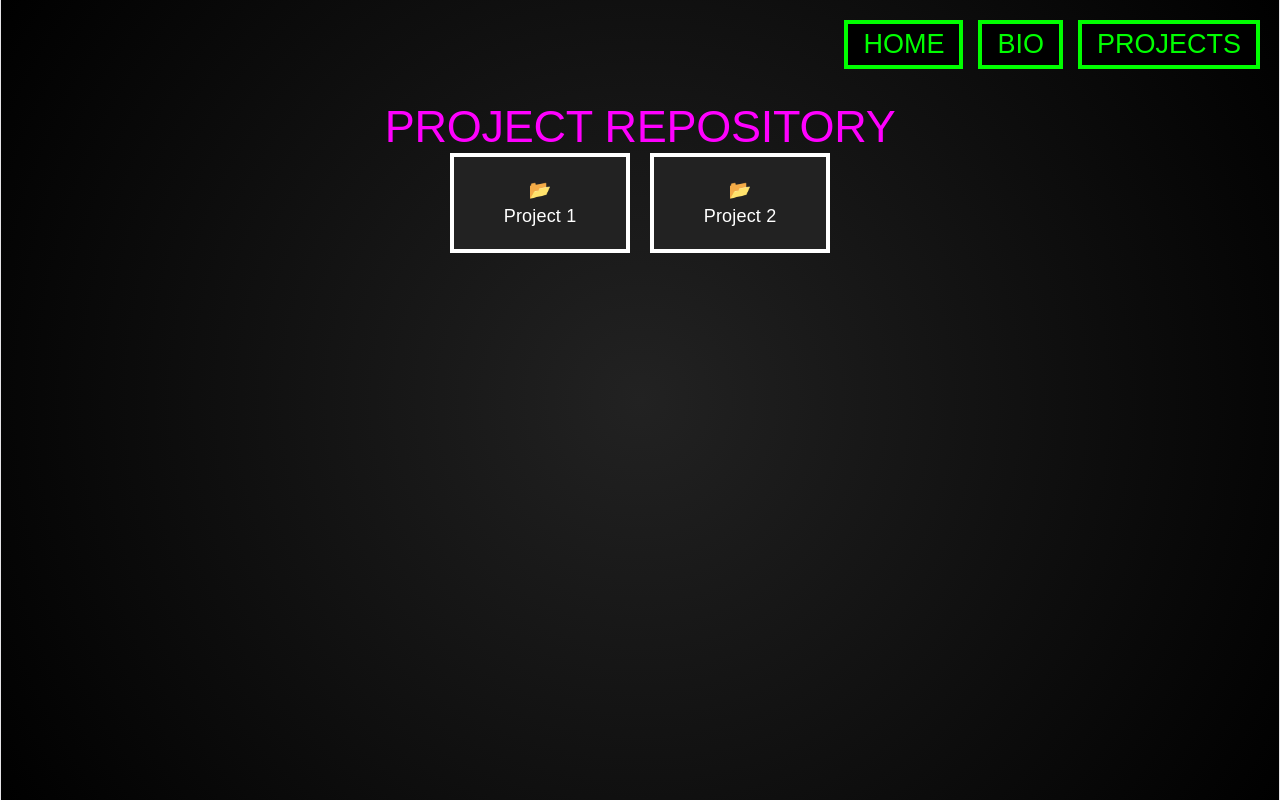
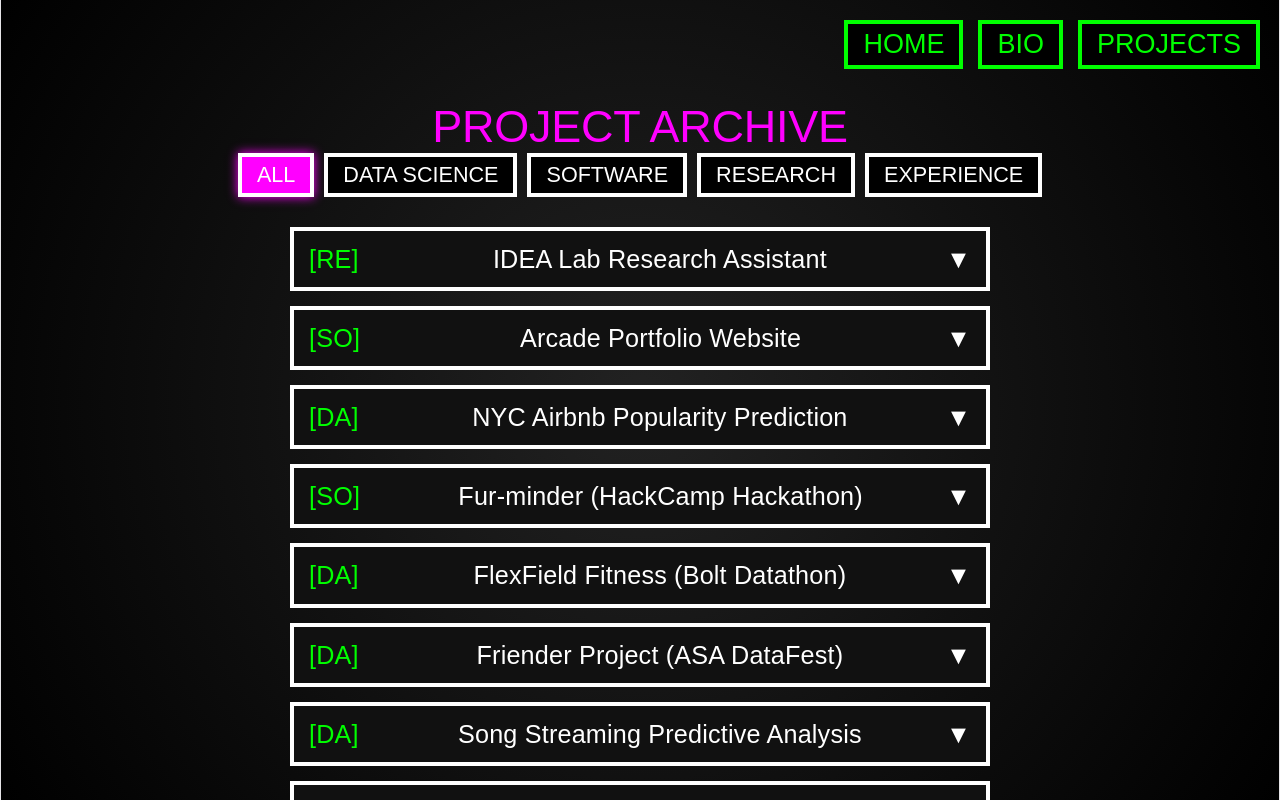
Before and after one commit to svnxxa/svnxxa.github.io, a React (Vite) app: page / in a window 1280 px wide. Both pictures are taken after a click on the button "PROJECTS". Shown: the top 800 px of the page. Built offline with nearby package versions, Linux system fonts and the light colour scheme; a web font is replaced by a local one.

Commit message:
update projects

```diff
--- a/src/App.css
+++ b/src/App.css
@@ -282,3 +282,117 @@ body {
   width: 35px;
   image-rendering: pixelated;
 }
+
+
+/* FILTER SYSTEM */
+.filter-system {
+  display: flex;
+  justify-content: center;
+  gap: 10px;
+  margin-bottom: 30px;
+  flex-wrap: wrap;
+}
+
+.filter-btn {
+  background: #000;
+  color: #fff;
+  border: 4px solid #fff;
+  padding: 5px 15px;
+  cursor: pointer;
+  font-size: 1.2rem;
+  transition: all 0.2s;
+}
+
+.filter-btn.active {
+  background: #ff00ff; /* Neon Pink active state */
+  color: #fff;
+  box-shadow: 0 0 10px #ff00ff;
+  border-color: #fff;
+}
+
+/* ACCORDION */
+.accordion-container {
+  width: 95%;
+  max-width: 700px;
+  margin: 0 auto;
+}
+
+.project-card {
+  border: 4px solid #fff;
+  margin-bottom: 15px;
+  background: #111;
+  transition: transform 0.1s;
+}
+
+.project-card.open {
+  border-color: #00ffff; /* Neon blue when expanded */
+}
+
+.project-header {
+  padding: 15px;
+  display: flex;
+  justify-content: space-between;
+  align-items: center;
+  cursor: pointer;
+  font-size: 1.4rem;
+}
+
+.project-header:hover {
+  background: #222;
+}
+
+.project-id-tag {
+  color: #00ff00;
+  margin-right: 15px;
+}
+
+.project-body {
+  padding: 20px;
+  border-top: 4px dashed #fff;
+  background: #000;
+  animation: scanline 0.2s ease-out;
+}
+
+.project-date {
+  color: #888;
+  font-size: 0.9rem;
+  margin-top: 0;
+}
+
+.project-desc {
+  font-size: 1.2rem;
+  line-height: 1.4;
+}
+
+.tech-tags {
+  display: flex;
+  gap: 8px;
+  flex-wrap: wrap;
+  margin: 15px 0;
+}
+
+.tag {
+  background: #333;
+  padding: 2px 8px;
+  font-size: 1rem;
+  border: 1px solid #fff;
+}
+
+.repo-link {
+  display: inline-block;
+  color: #00ffff;
+  text-decoration: none;
+  border: 2px solid #00ffff;
+  padding: 5px 10px;
+  margin-top: 10px;
+}
+
+.repo-link:hover {
+  background: #00ffff;
+  color: #000;
+}
+
+@keyframes scanline {
+  from { opacity: 0; transform: translateY(-5px); }
+  to { opacity: 1; transform: translateY(0); }
+}
--- a/src/App.jsx
+++ b/src/App.jsx
@@ -9,10 +9,105 @@ import githubIcon from './assets/github_icon_bg.png'
 import linkedinIcon from './assets/linkedin_icon_bg.png'
 import resumeIcon from './assets/resume_icon.png'
 
+const projectsData = [
+  {
+    id: "idea-lab",
+    title: "IDEA Lab Research Assistant",
+    category: "Research",
+    date: "May 2025 - Present",
+    desc: "Supporting interdisciplinary aging research at UBC. Analyzing sensor data from therapeutic cycling and qualitative data for social robot engagement.",
+    tech: ["Biostatistics", "Qualitative Analysis", "Social Robots"],
+    link: "#"
+  },
+   {
+    id: "portfolio",
+    title: "Arcade Portfolio Website",
+    category: "Software",
+    date: "Apr 2026 - Present",
+    desc: "The site you are seeing now! Designed a pixel-art interface with state-driven UI, custom CSS animations, and randomized easter eggs.",
+    tech: ["React", "Vite", "CSS3", "JavaScript"],
+    link: "https://github.com/svnxxa/svnxxa.github.io"
+  },
+  {
+    id: "airbnb",
+    title: "NYC Airbnb Popularity Prediction",
+    category: "Data Science",
+    date: "Sep - Dec 2025",
+    desc: "Built a Gradient Boosting ML model to forecast listing popularity for 48,000+ listings. Achieved 1.412 RMSE, outperforming linear baselines.",
+    tech: ["Python", "Scikit-Learn", "GridSearchCV", "Seaborn"],
+    link: "https://github.com/svnxxa/cpsc330-hw5"
+  },
+  {
+    id: "furminder",
+    title: "Fur-minder (HackCamp Hackathon)",
+    category: "Software",
+    date: "Nov 2024",
+    desc: "Designed an 11.5-hour hackathon project focused on mental health. Led the Figma design process and collaborated with Unity developers to create a task-based pet simulator.",
+    tech: ["Figma", "Unity", "C#", "UI/UX"],
+    link: "https://devpost.com/software/fur-minder?_gl=1*ktmvoe*_gcl_au*MTgxNTE4NTg4Ni4xNzc4MDI4NTc0*_ga*NDY5NzA2NjYzLjE3NzgwMjg1NzU.*_ga_0YHJK3Y10M*czE3NzgwMjg1NzQkbzEkZzEkdDE3NzgwMjg3MjgkajQ2JGwwJGgw"
+  },
+  {
+    id: "flexfield",
+    title: "FlexField Fitness (Bolt Datathon)",
+    category: "Data Science",
+    date: "Oct 2024",
+    desc: "Analyzed partnership viability using OLS regression. Provided statistical evidence to optimize product offerings and mitigate brand loyalty risks for a fitness brand.",
+    tech: ["Python", "Statsmodels", "Regression", "Pandas"],
+    link: "https://github.com/svnxxa/BOLT-First-Byte-Datathon"
+  },
+  {
+    id: "friender",
+    title: "Friender Project (ASA DataFest)",
+    category: "Data Science",
+    date: "Mar 2024",
+    desc: "🏆 Awarded 'Most Creative'. Conducted deep-dive EDA in R to solve student engagement issues and proposed a platform-wide inbox feature to improve academic outcomes.",
+    tech: ["R", "Jupyter", "EDA", "UX Research"],
+    link: "https://github.com/svnxxa/DataFest-2024"
+  },
+  {
+    id: "lasso",
+    title: "Song Streaming Predictive Analysis",
+    category: "Data Science",
+    date: "Aug 2024",
+    desc: "Applied Lasso regression to identify song attributes influencing stream counts. Automated data retrieval via Kaggle API.",
+    tech: ["Python", "Lasso Regression", "Kaggle API", "Pandas"],
+    link: "https://github.com/svnxxa/music-streamed-analysis"
+  },
+  {
+    id: "bakery",
+    title: "Java Bakery Ordering System",
+    category: "Software",
+    date: "Jul - Aug 2024",
+    desc: "Designed a Java-based ordering system with a focus on Object-Oriented Design and TDD. Achieved 100% code coverage using JUnit and implemented data persistence with JSON.",
+    tech: ["Java", "Swing", "JUnit", "JSON"],
+    link: "https://github.com/svnxxa/cpsc210-bakery-system"
+  },
+  {
+  id: "stats-society",
+  title: "Undergraduate Statistics Society",
+  category: "Experience",
+  date: "Jul 2025 - Present",
+  desc: "Internal Director. Planning academic events, teaching statistical concepts in workshops, and managing student outreach.",
+  tech: ["Leadership", "Teaching", "Event Planning"],
+  link: "#"
+},
+{
+  id: "hmart",
+  title: "Sales Associate / Cashier - H Mart",
+  category: "Experience",
+  date: "Jun 2025 - Present",
+  desc: "Managing high-volume transactions and inventory in a fast-paced environment. Delivering professional customer service.",
+  tech: ["Customer Service", "Inventory Management", "Time Management"],
+  link: "#"
+}
+];
+
 function App() {
   const [screen, setScreen] = useState('home');
   const [showCat, setShowCat] = useState(false);
   const [catPos, setCatPos] = useState({ top: '80%', left: '80%' });
+  const [filter, setFilter] = useState('All');
+  const [openProject, setOpenProject] = useState(null);
 
   // EASTER EGG LOGIC: Spawns the cat at a random spot
   useEffect(() => {
@@ -136,19 +231,52 @@ function App() {
         {/* --- SCREEN: PROJECTS --- */}
         {screen === 'projects' && (
           <div className="project-page">
-            <h2 className="title">PROJECT REPOSITORY</h2>
-            <div className="folder-container">
-              {/* Box 1 */}
-              <div className="pixel-folder" onClick={() => alert("Details for Project 1")}>
-                <div className="folder-icon">📂</div>
-                <p>Project 1</p>
-              </div>
+            <h2 className="title">PROJECT ARCHIVE</h2>
 
-              {/* Box 2 */}
-              <div className="pixel-folder" onClick={() => alert("Details for Project 2")}>
-                <div className="folder-icon">📂</div>
-                <p>Project 2</p>
-              </div>
+            {/* FILTER TABS */}
+            <div className="filter-system">
+              {['All', 'Data Science', 'Software', 'Research', 'Experience'].map(cat => (
+                <button
+                  key={cat}
+                  onClick={() => {setFilter(cat); setOpenProject(null);}}
+                  className={`filter-btn ${filter === cat ? 'active' : ''}`}
+                >
+                  {cat.toUpperCase()}
+                </button>
+              ))}
+            </div>
+
+            {/* ACCORDION LIST */}
+            <div className="accordion-container">
+              {projectsData
+                .filter(p => filter === 'All' || p.category === filter)
+                .map(project => (
+                  <div key={project.id} className={`project-card ${openProject === project.id ? 'open' : ''}`}>
+                    <div
+                      className="project-header"
+                      onClick={() => setOpenProject(openProject === project.id ? null : project.id)}
+                    >
+                      <span className="project-id-tag">[{project.category.substring(0,2).toUpperCase()}]</span>
+                      <span className="project-title-text">{project.title}</span>
+                      <span className="project-arrow">{openProject === project.id ? '▲' : '▼'}</span>
+                    </div>
+
+                    {openProject === project.id && (
+                      <div className="project-body">
+                        <p className="project-date">{project.date}</p>
+                        <p className="project-desc">{project.desc}</p>
+                        <div className="tech-tags">
+                          {project.tech.map(t => <span key={t} className="tag">{t}</span>)}
+                        </div>
+                        {project.link && project.link !== "#" && (
+                          <a href={project.link} target="_blank" rel="noreferrer" className="repo-link">
+                            GO TO REPOSITORY →
+                          </a>
+                        )}
+                      </div>
+                    )}
+                  </div>
+              ))}
             </div>
           </div>
         )}
@@ -181,7 +309,7 @@ function App() {
       // setShowCat(false);
 
       // Option B: Move him to a corner:
-      setCatPos({ top: '90%', left: '2%' });
+      setCatPos({ top: '92%', left: '4%' });
     }}
   >
     <img src={catIcon} alt="Secret Cat" />
```
Also changed, not shown: 1 other file (tests, documents, lock files or other folders).
